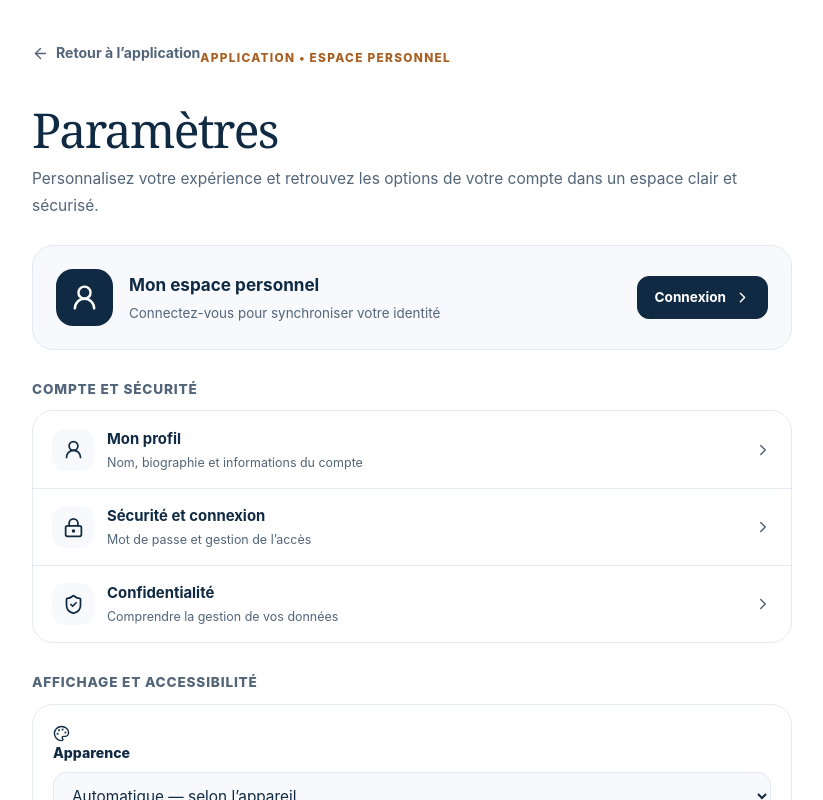
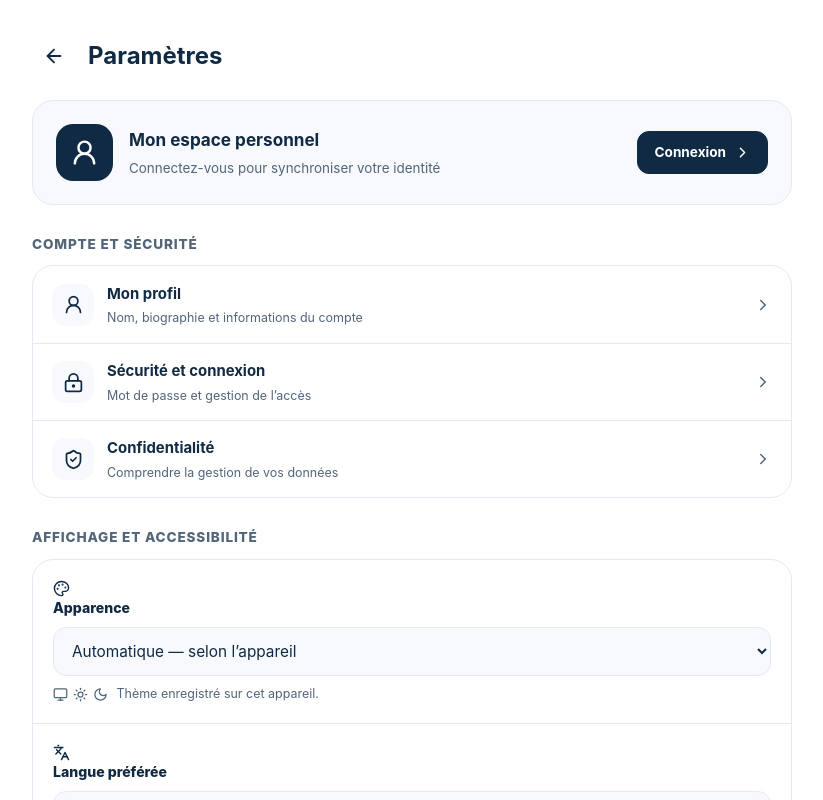
Before and after one commit to mabdourahamane886-lang/lenigeretsesmerveilles, a Next.js app: page /application/parametres in a window 1280 px wide. Shown: the top 800 px of the page, without its empty margins (228-1051 px from the left). Built offline with nearby package versions, Linux system fonts and the light colour scheme; no server answers.

Commit message:
Align compact settings header with back navigation

```diff
--- a/app/application/parametres/page.tsx
+++ b/app/application/parametres/page.tsx
@@ -72,10 +72,10 @@ export default function SettingsPage() {
 
   return <main className={styles.shell} data-theme={resolvedTheme}>
     <div className={styles.container}>
-      <Link href="/application" className={styles.back}><ArrowLeft size={17}/> Retour à l’application</Link>
-      <span className={styles.eyebrow}>Application • Espace personnel</span>
-      <h1 className={styles.heading}>Paramètres</h1>
-      <p className={styles.lead}>Personnalisez votre expérience et retrouvez les options de votre compte dans un espace clair et sécurisé.</p>
+      <header style={{display:'flex',alignItems:'center',gap:12,marginBottom:20,minHeight:48}}>
+        <Link href="/application" aria-label="Retour à l’application" style={{display:'grid',placeItems:'center',width:44,height:44,flexShrink:0,color:'var(--account-navy)',borderRadius:12}}><ArrowLeft size={22}/></Link>
+        <h1 style={{fontFamily:'inherit',fontSize:'1.5rem',fontWeight:750,lineHeight:1.25,margin:0,color:'var(--account-navy)'}}>Paramètres</h1>
+      </header>
 
       <div className={styles.accountCard}>
         <span className={styles.avatar}><UserRound size={29} /></span>
```
